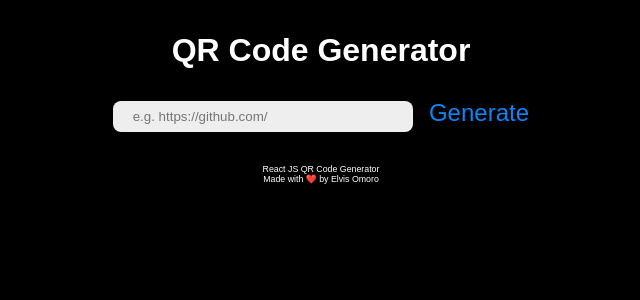
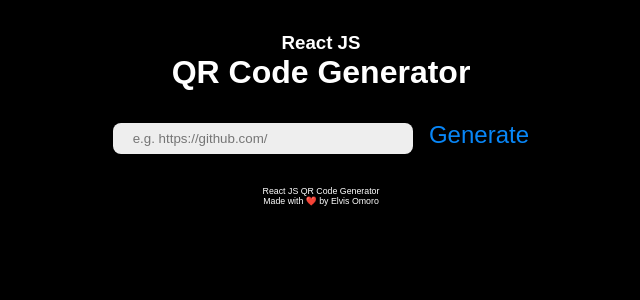
Before and after one commit to iamomoro/qrcode-react, a React (Vite) app: page / in a window 1280 px wide. Shown: the top 300 px of the page, without its empty margins (319-959 px from the left). Built offline with nearby package versions, Linux system fonts and the light colour scheme.

Commit message:
add-react-header react-add-to-header

```diff
--- a/src/App.jsx
+++ b/src/App.jsx
@@ -27,6 +27,7 @@ function App() {
   return (
     <>
       <div className="app">
+      <h3>React JS</h3>
         <h1>QR Code Generator</h1>
         <input
           type="text"
```
